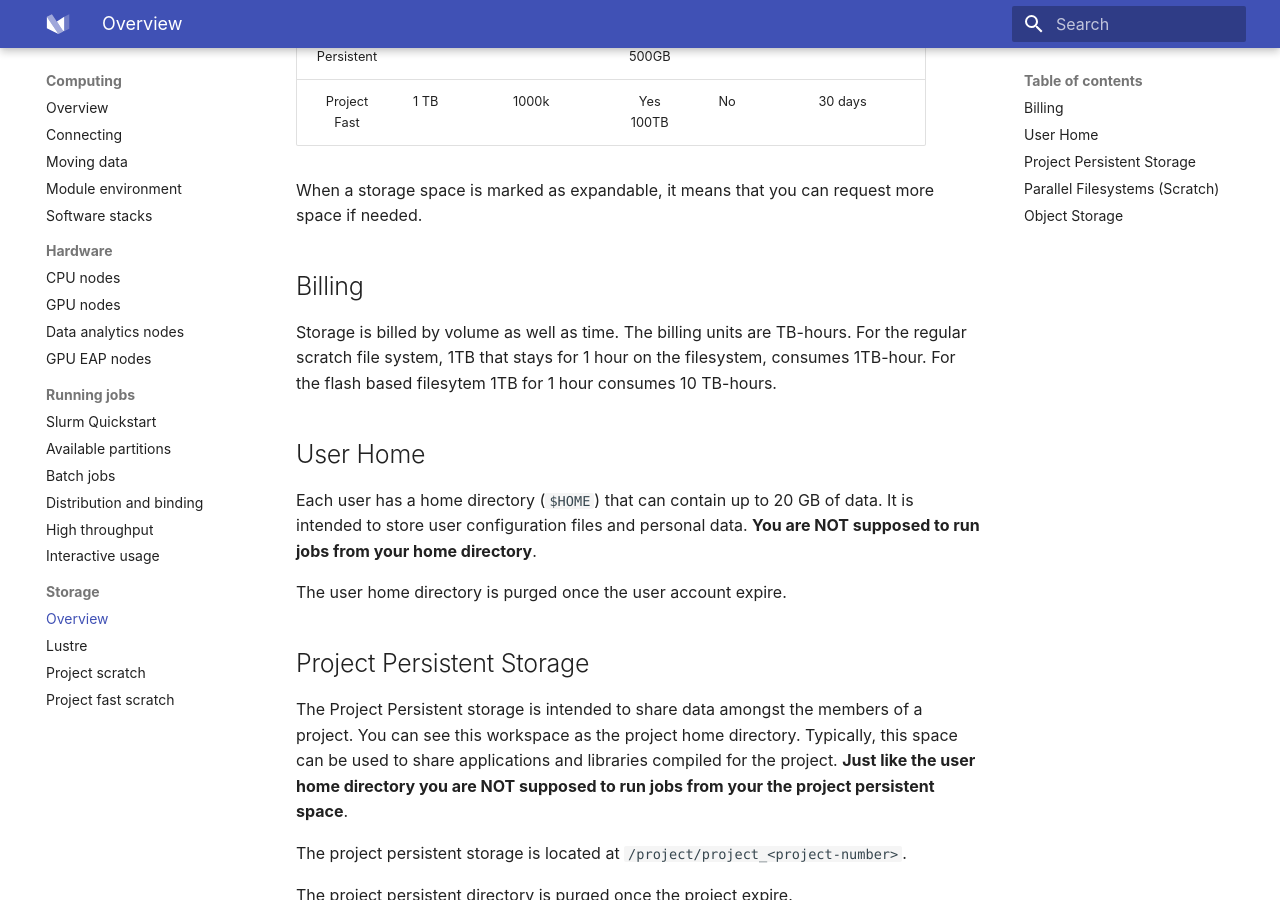
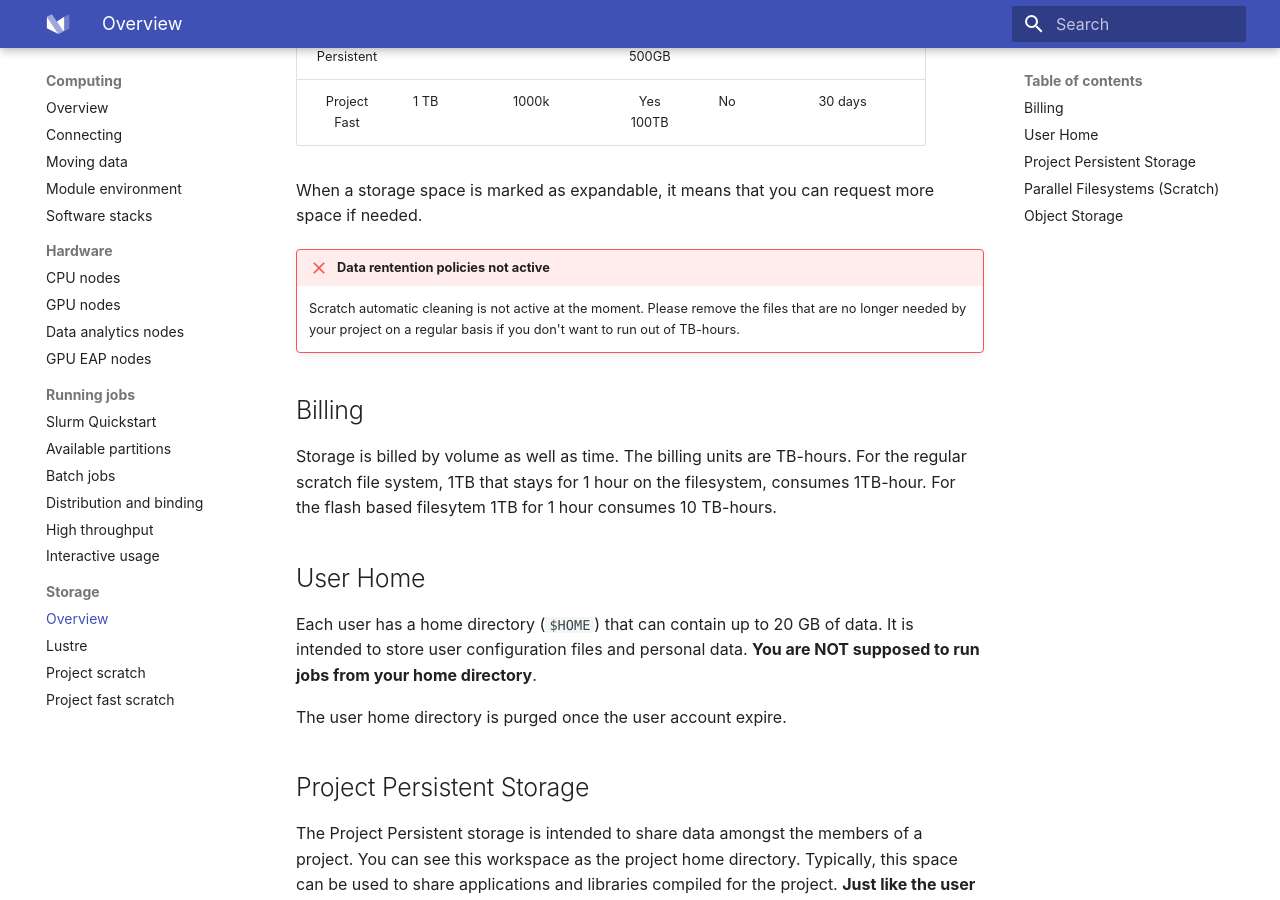
Before and after one commit to Lumi-supercomputer/lumi-userguide, an MkDocs documentation site: the page built from docs/storage/index.md, in a window 1280 px wide and 900 px high, scrolled down 459 px. Built offline with MkDocs 1.6.1 and Material for MkDocs 9.7.7, drawn with Linux system fonts in a browser that asks for light colours.

Commit message:
add warning about data rentention policies

```diff
--- a/docs/storage/index.md
+++ b/docs/storage/index.md
@@ -16,6 +16,12 @@ that, except for the user home directory, data storage is allocated per project.
 
 When a storage space is marked as expandable, it means that you can request
 more space if needed.
+
+!!! failure "Data rentention policies not active"
+
+    Scratch automatic cleaning is not active at the moment. Please remove the
+    files that are no longer needed by your project on a regular basis if you
+    don't want to run out of TB-hours.
 
 ## Billing
 
```
Also changed, not shown: docs/storage/parallel/lumif.md (+6 -0 lines), docs/storage/parallel/lumip.md (+6 -0 lines).
